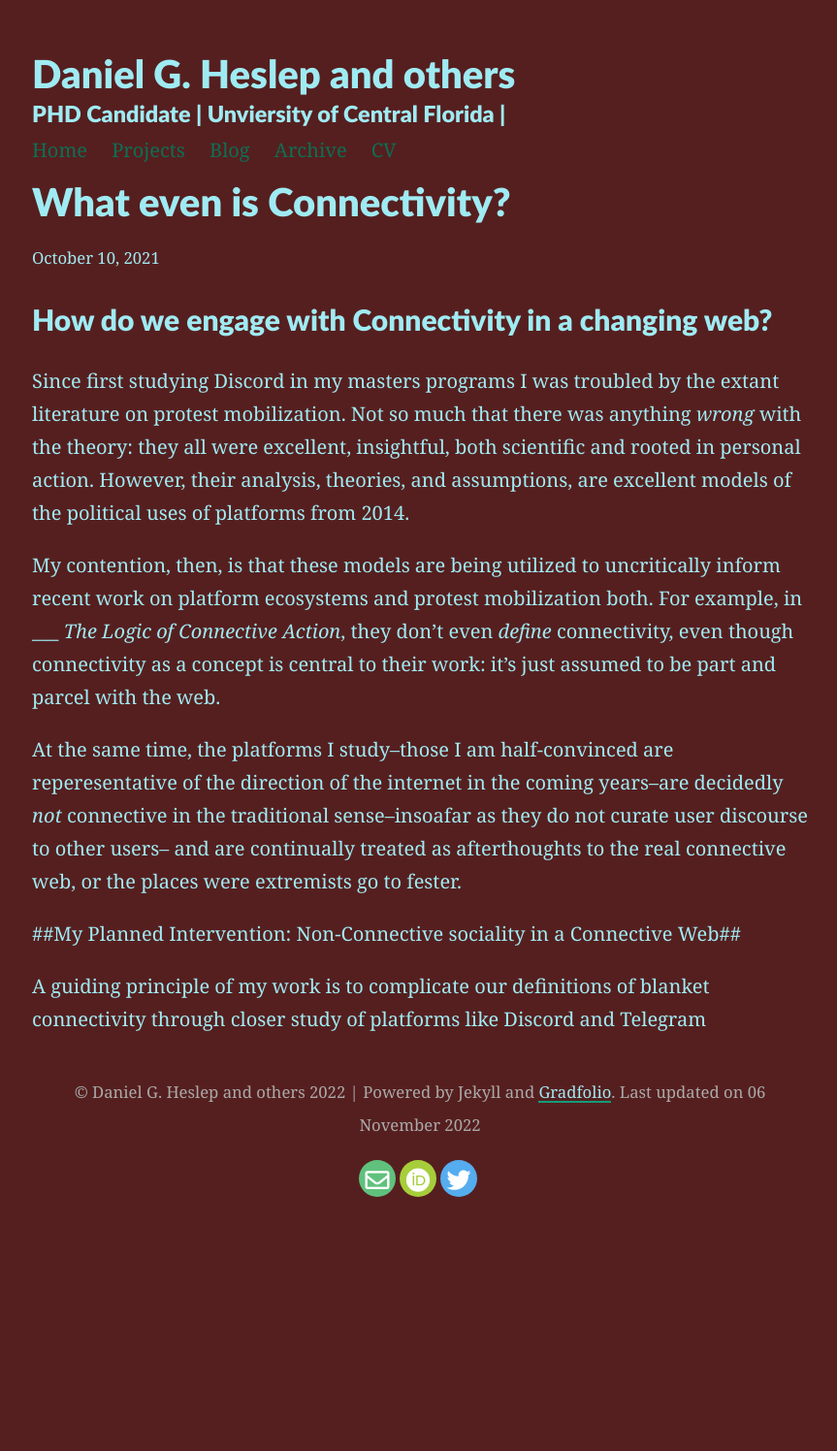
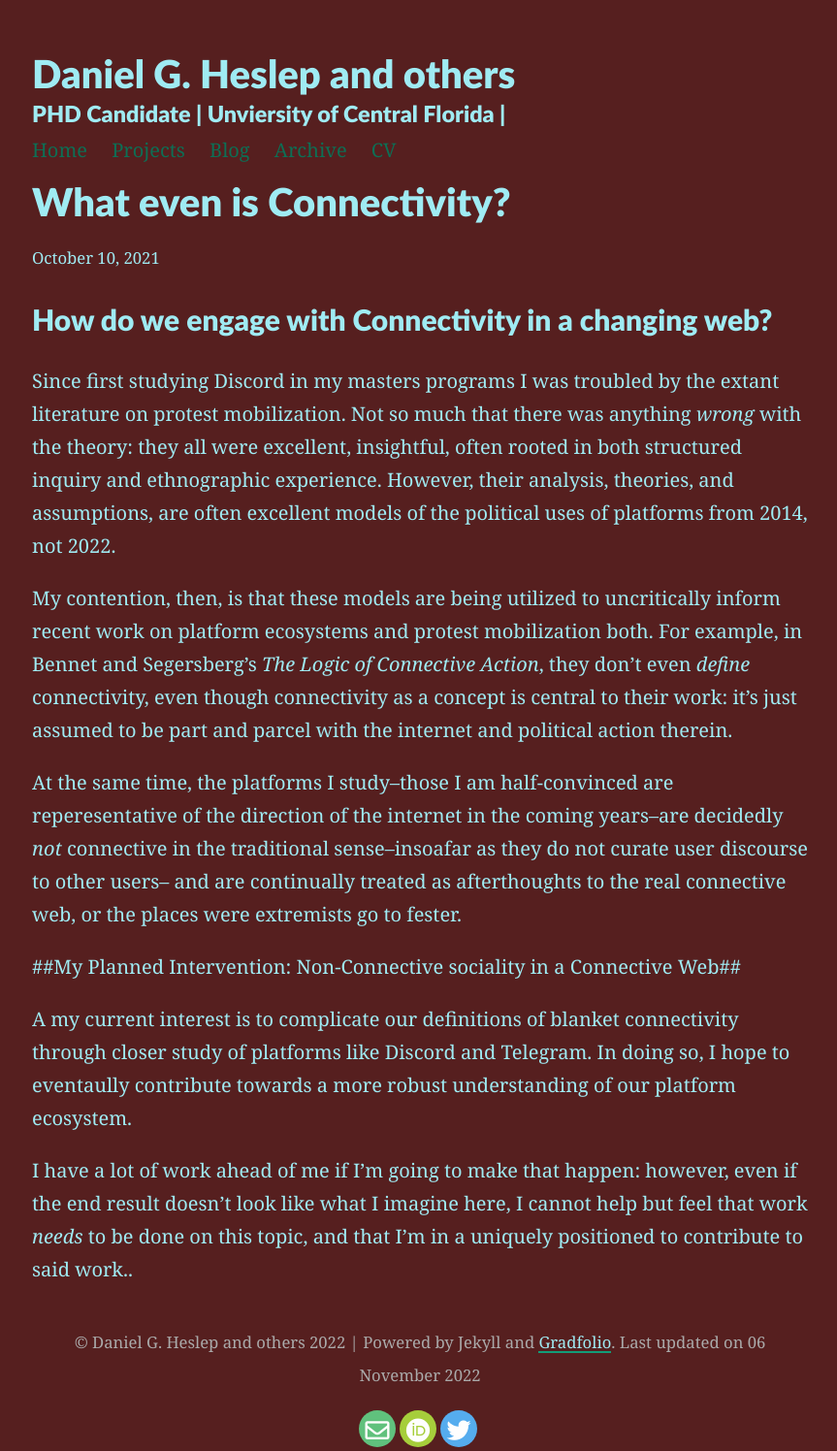
Before and after one commit to CreativeKenning/gradsitedemo, a Jekyll site: the page built from _posts/2021-10-10-intro.md, in a window 1280 px wide. Shown: the whole page at 97% size, without its empty margins (207-1070 px from the left). Built offline with Jekyll 4.4.1, drawn with Linux system fonts in a browser that asks for light colours; nearby versions of some CDN libraries; before the commit the page ends 1238 px from its top, so only the background shows below that.

Commit message:
Edited Post

```diff
--- a/_posts/2021-10-10-intro.md
+++ b/_posts/2021-10-10-intro.md
@@ -7,12 +7,14 @@ How do we engage with Connectivity in a changing web?
 ---
 
 
-Since first studying Discord in my masters programs I was troubled by the extant literature on protest mobilization. Not so much that there was anything *wrong* with the theory: they all were excellent, insightful, both scientific and rooted in personal action. However, their analysis, theories, and assumptions, are excellent models of the political uses of platforms from 2014.
+Since first studying Discord in my masters programs I was troubled by the extant literature on protest mobilization. Not so much that there was anything *wrong* with the theory: they all were excellent, insightful, often rooted in both structured inquiry and ethnographic experience. However, their analysis, theories, and assumptions, are often excellent models of the political uses of platforms from 2014, not 2022.
 
-My contention, then, is that these models are being utilized to uncritically inform recent work on platform ecosystems and protest mobilization both. For example, in ___ *The Logic of Connective Action*, they don't even *define* connectivity, even though connectivity as a concept is central to their work: it's just assumed to be part and parcel with the web.
+My contention, then, is that these models are being utilized to uncritically inform recent work on platform ecosystems and protest mobilization both. For example, in Bennet and Segersberg's *The Logic of Connective Action*, they don't even *define* connectivity, even though connectivity as a concept is central to their work: it's just assumed to be part and parcel with the internet and political action therein.
 
 At the same time, the platforms I study--those I am half-convinced are reperesentative of the direction of the internet in the coming years--are decidedly *not* connective in the traditional sense--insoafar as they do not curate user discourse to other users-- and are continually treated as afterthoughts to the real connective web, or the places were extremists go to fester.
 
 ##My Planned Intervention: Non-Connective sociality in a Connective Web##
 
-A guiding principle of my work is to complicate our definitions of blanket connectivity through closer study of platforms like Discord and Telegram
+A my current interest is to complicate our definitions of blanket connectivity through closer study of platforms like Discord and Telegram. In doing so, I hope to eventaully contribute towards a more robust understanding of our platform ecosystem.
+
+I have a lot of work ahead of me if I'm going to make that happen: however, even if the end result doesn't look like what I imagine here, I cannot help but feel that work *needs* to be done on this topic, and that I'm in a uniquely positioned to contribute to said work..
```
Also changed, not shown: _posts/2016-01-01-MFA.md (+2 -4 lines).
